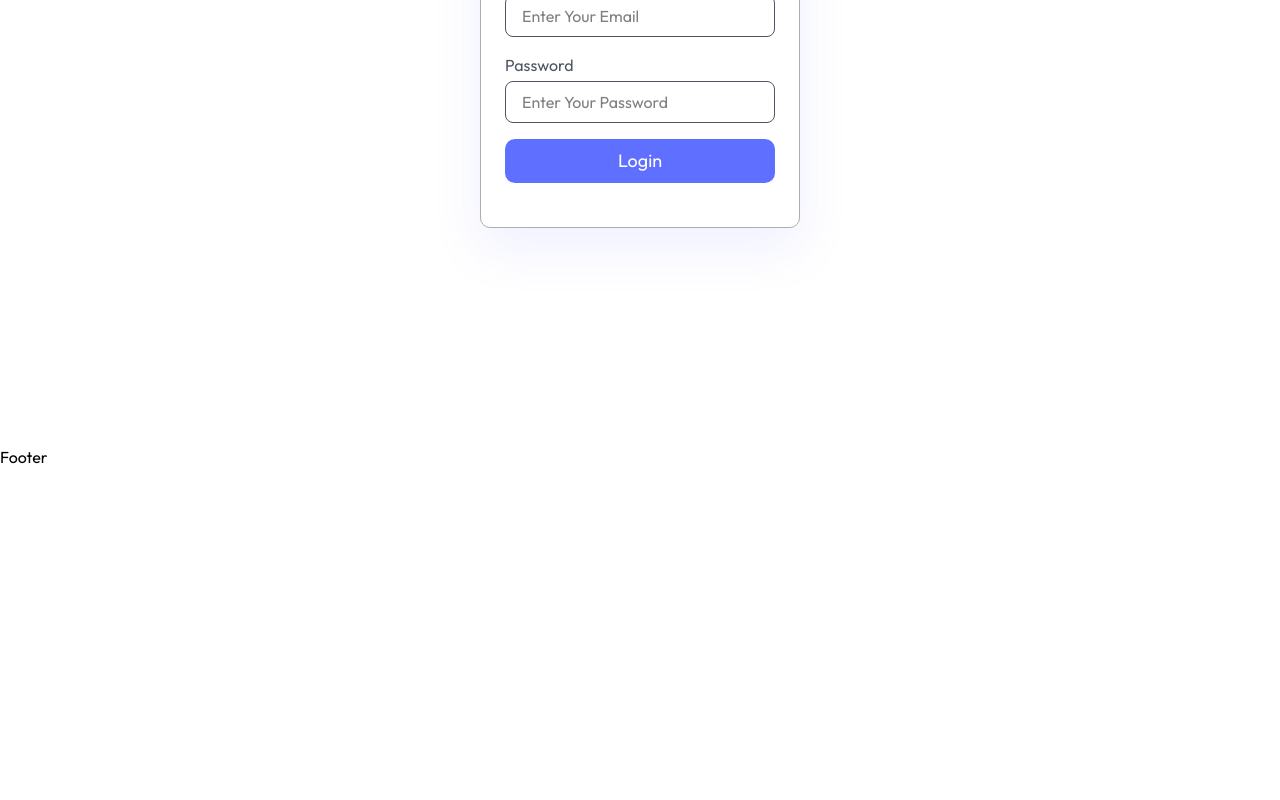
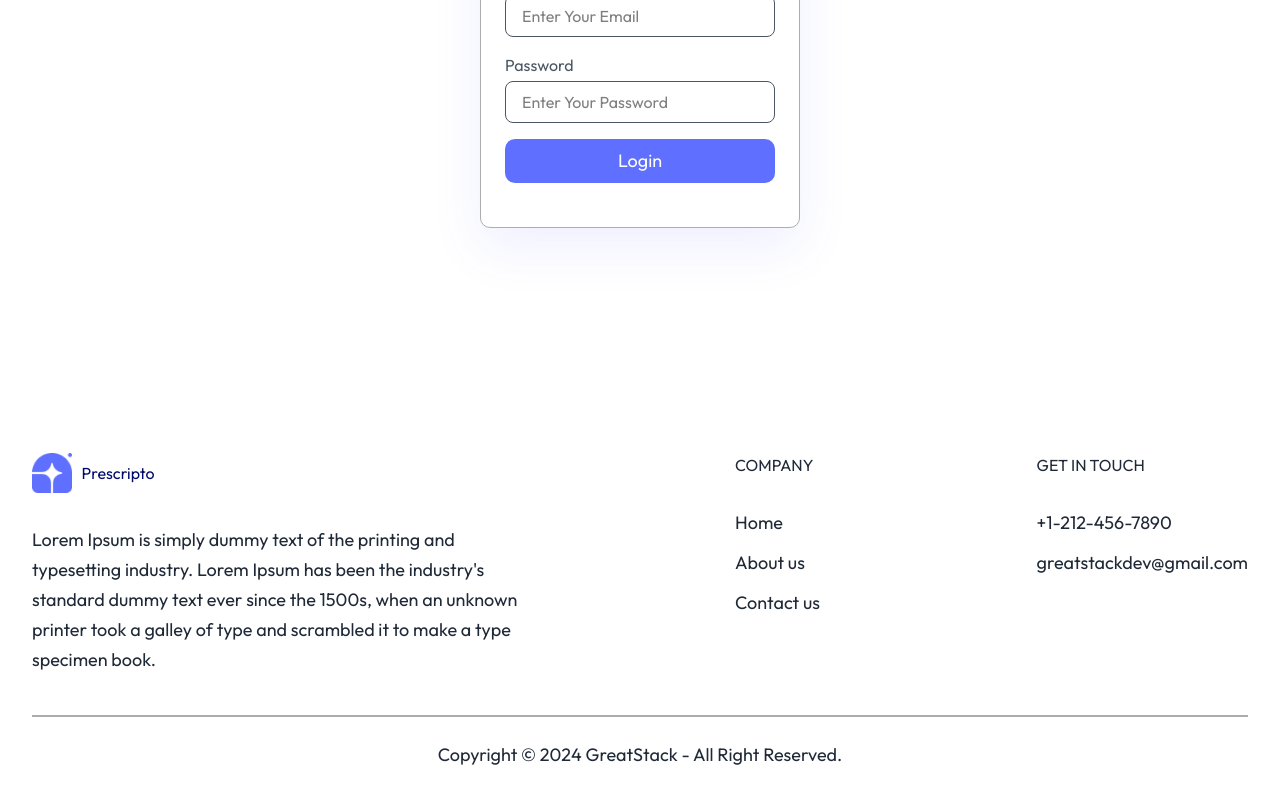
Before and after one commit to ahmed-maatty/Perscripto, a React (Vite) app: page /auth/login in a window 1280 px wide. Shown: the part 421-1221 px from the top of the page. Before the commit the page ends 890 px from the top, so only its background shows below. Built offline with nearby package versions, Linux system fonts and the light colour scheme.

Commit message:
footer and menu

```diff
--- a/src/components/Footer.tsx
+++ b/src/components/Footer.tsx
@@ -1,9 +1,44 @@
-import React from 'react'
+import React from "react";
+import { Link } from "react-router";
+import logo from "/assets/logo.png";
 
 function Footer() {
   return (
-    <div>Footer</div>
-  )
+    <footer>
+      <div className="footer_data">
+        <div className="footer_desc">
+          <div className="footer_logo">
+            <img src={logo} alt="" />
+            <h1>Prescripto</h1>
+          </div>
+          <p>
+            Lorem Ipsum is simply dummy text of the printing and typesetting
+            industry. Lorem Ipsum has been the industry's standard dummy text
+            ever since the 1500s, when an unknown printer took a galley of type
+            and scrambled it to make a type specimen book.
+          </p>
+        </div>
+        <div className="footer_links">
+          <h1>COMPANY</h1>
+          <div className="links">
+            <Link to={"/"}>Home</Link>
+            <Link to={"/about"}>About us</Link>
+            <Link to={"/contact-us"}>Contact us</Link>
+          </div>
+        </div>
+        <div className="footer_contact">
+          <h1>GET IN TOUCH</h1>
+          <div className="links">
+            <Link to={"/"}>+1-212-456-7890</Link>
+            <Link to={"/"}>greatstackdev@gmail.com</Link>
+          </div>
+        </div>
+      </div>
+      <div className="copy_write">
+        <p>Copyright © 2024 GreatStack - All Right Reserved.</p>
+      </div>
+    </footer>
+  );
 }
 
-export default Footer
+export default Footer;
--- a/src/components/NavBar.tsx
+++ b/src/components/NavBar.tsx
@@ -1,7 +1,15 @@
 import logo from "/assets/logo.png";
 import { Link, NavLink } from "react-router";
+import { useDispatch, useSelector } from "react-redux";
+import type { RootState } from "../store/store";
+import { removeUser } from "../store/userSlice";
 
 function NavBar() {
+  const { user } = useSelector((state: RootState) => state.User);
+  const dispatch = useDispatch();
+  const logoutHandler = () => {
+    dispatch(removeUser());
+  };
   return (
     <nav className="flex justify-between items-center sticky top-0 py-4 px-6">
       <div className="nav_logo flex justify-center items-center gap-2">
@@ -37,13 +45,38 @@ function NavBar() {
         </ul>
       </div>
       <div>
+        {user ? (
+          <div className="dropDown active">
+            <button className="capitalize text-lg font-normal logo_txt_color cursor-pointer">
+              {user.username}
+            </button>
+            <div className="dropDown_Menu">
+              {user.role === "Admin" && (
+                <>
+                  <button className="dashboard capitalize cursor-pointer py-4 px-8">
+                    dashboard
+                  </button>
+                  <button className="profile capitalize cursor-pointer py-4 px-8">
+                    profile
+                  </button>
+                </>
+              )}
+              <button
+                className="logout capitalize cursor-pointer py-4 px-8"
+                onClick={logoutHandler}
+              >
+                Logout
+              </button>
+            </div>
+          </div>
+        ) : (
           <Link
             to={"/auth/register"}
             className="capitalize py-2 px-4 nav_auth_btn"
           >
-          {" "}
             create account
           </Link>
+        )}
       </div>
     </nav>
   );
--- a/src/main.tsx
+++ b/src/main.tsx
@@ -10,7 +10,7 @@ createRoot(document.getElementById("root")!).render(
   <StrictMode>
     <Provider store={store}>
       <PersistGate loading={null} persistor={presistor}>
-        <App />
+          <App />
       </PersistGate>
     </Provider>
   </StrictMode>
--- a/src/store/userSlice.ts
+++ b/src/store/userSlice.ts
@@ -1,18 +1,32 @@
 import { createSlice } from "@reduxjs/toolkit";
 
-const initialState = {
-  user : {}
+type User = {
+  id: string,
+  username: string,
+  email: string,
+  role: string
+}
+
+interface UserState {
+  user: User | null
+}
+
+const initialState: UserState = {
+  user: null
 }
 
 export const userSlice = createSlice({
-  name : "User",
+  name: "User",
   initialState,
-  reducers : {
-    setUser : (state , action) => {
+  reducers: {
+    setUser: (state, action) => {
       state.user = action.payload;
+    },
+    removeUser : (state)=>{
+      state.user =null;
     }
   }
 });
 
-export const {setUser} = userSlice.actions;
+export const { setUser , removeUser } = userSlice.actions;
 export default userSlice.reducer;
--- a/src/style/index.css
+++ b/src/style/index.css
@@ -64,4 +64,83 @@ nav a.active::after {
   padding: 8px 16px;
   width: 100%;
   outline: 0;
+}
+
+.dropDown {
+  position: relative;
+}
+.dropDown:hover .dropDown_Menu {
+  visibility: visible;
+  opacity: 1;
+}
+.dropDown .dropDown_Menu {
+  position: absolute;
+  bottom: -55px;
+  background-color: aliceblue;
+  color: #1f2937;
+  border-radius: 8px;
+  visibility: hidden;
+  opacity: 0;
+  transition: all 0.3s ease;
+}
+.dropDown .dropDown_Menu button {
+  width: 100%;
+}
+
+footer {
+  background-color: white;
+  padding: 0.5rem 2rem;
+}
+footer .footer_data {
+  display: flex;
+  align-items: center;
+  justify-content: space-between;
+  padding-bottom: 2.5rem;
+  border-bottom: 2px solid #adadad;
+}
+footer .footer_data .footer_desc {
+  width: 40%;
+}
+footer .footer_data .footer_desc .footer_logo {
+  display: flex;
+  align-items: center;
+  gap: 0.6rem;
+}
+footer .footer_data .footer_desc .footer_logo h1 {
+  color: #000b6d;
+}
+footer .footer_data .footer_desc .footer_logo img {
+  width: 40px;
+  height: 40px;
+}
+footer .footer_data .footer_desc p {
+  font-size: 18px;
+  color: #1f2937;
+  margin-top: 2rem;
+  font-weight: 400;
+  line-height: 30px;
+}
+footer .footer_data .footer_links,
+footer .footer_data .footer_contact {
+  align-self: baseline;
+  color: #1f2937;
+}
+footer .footer_data .footer_links .links,
+footer .footer_data .footer_contact .links {
+  display: flex;
+  flex-direction: column;
+  gap: 0.8rem;
+  margin-top: 2rem;
+}
+footer .footer_data .footer_links .links a,
+footer .footer_data .footer_contact .links a {
+  color: #1f2937;
+  font-size: 18px;
+}
+footer .copy_write p {
+  text-align: center;
+  padding: 1.5rem;
+  font-size: 18px;
+  color: #1f2937;
+  font-weight: 400;
 }/*# sourceMappingURL=index.css.map */
--- a/src/style/index.scss
+++ b/src/style/index.scss
@@ -71,3 +71,84 @@ nav {
     outline: 0;
   }
 }
+
+.dropDown {
+  position: relative;
+  &:hover {
+    .dropDown_Menu {
+      visibility: visible;
+      opacity: 1;
+    }
+  }
+  .dropDown_Menu {
+    position: absolute;
+    bottom: -55px;
+    background-color: aliceblue;
+    color: $Main_Txt_Color;
+    border-radius: 8px;
+    visibility: hidden;
+    opacity: 0;
+    transition: all 0.3s ease;
+    button {
+      width: 100%;
+    }
+  }
+}
+
+footer {
+  background-color: white;
+  padding: 0.5rem 2rem;
+  .footer_data {
+    display: flex;
+    align-items: center;
+    justify-content: space-between;
+    padding-bottom: 2.5rem;
+    border-bottom: 2px solid #adadad;
+    .footer_desc {
+      width: 40%;
+      .footer_logo {
+        display: flex;
+        align-items: center;
+        gap: 0.6rem;
+        h1 {
+          color: #000b6d;
+        }
+        img {
+          width: 40px;
+          height: 40px;
+        }
+      }
+      p {
+        font-size: 18px;
+        color: $Main_Txt_Color;
+        margin-top: 2rem;
+        font-weight: 400;
+        line-height: 30px;
+      }
+    }
+    .footer_links,
+    .footer_contact {
+      align-self: baseline;
+      color: $Main_Txt_Color;
+      .links {
+        display: flex;
+        flex-direction: column;
+        gap: 0.8rem;
+        margin-top: 2rem;
+        a {
+          color: $Main_Txt_Color;
+          font-size: 18px;
+        }
+      }
+    }
+  }
+  .copy_write {
+    p {
+      text-align: center;
+      padding: 1.5rem;
+      font-size: 18px;
+      color: $Main_Txt_Color;
+      font-weight: 400;
+    }
+  }
+}
--- a/src/views/Layout.tsx
+++ b/src/views/Layout.tsx
@@ -1,4 +1,3 @@
-import React from "react";
 import NavBar from "../components/NavBar";
 import Footer from "../components/Footer";
 import { Outlet } from "react-router";
--- a/src/views/Login.tsx
+++ b/src/views/Login.tsx
@@ -3,13 +3,6 @@ import Input from "../components/Input";
 import LoginLogic from "../api/LoginFunc";
 import { useDispatch } from "react-redux";
 import { setUser } from "../store/userSlice";
-
-interface userInteface {
-  username: string;
-  role: string;
-  email: string;
-  id: string;
-}
 
 function Login() {
   const dispatch = useDispatch();
@@ -24,7 +17,7 @@ function Login() {
   const submitHandler = async (e: React.FormEvent) => {
     e.preventDefault();
     try {
-      const user: userInteface = await LoginLogic(formData);
+      const user = await LoginLogic(formData);
       dispatch(setUser(user));
     } catch (error) {
       console.log("Error Happend ", error);
```
Also changed, not shown: 1 other file (tests, documents, lock files or other folders). Lines whose indentation alone changed are shown as unchanged.
